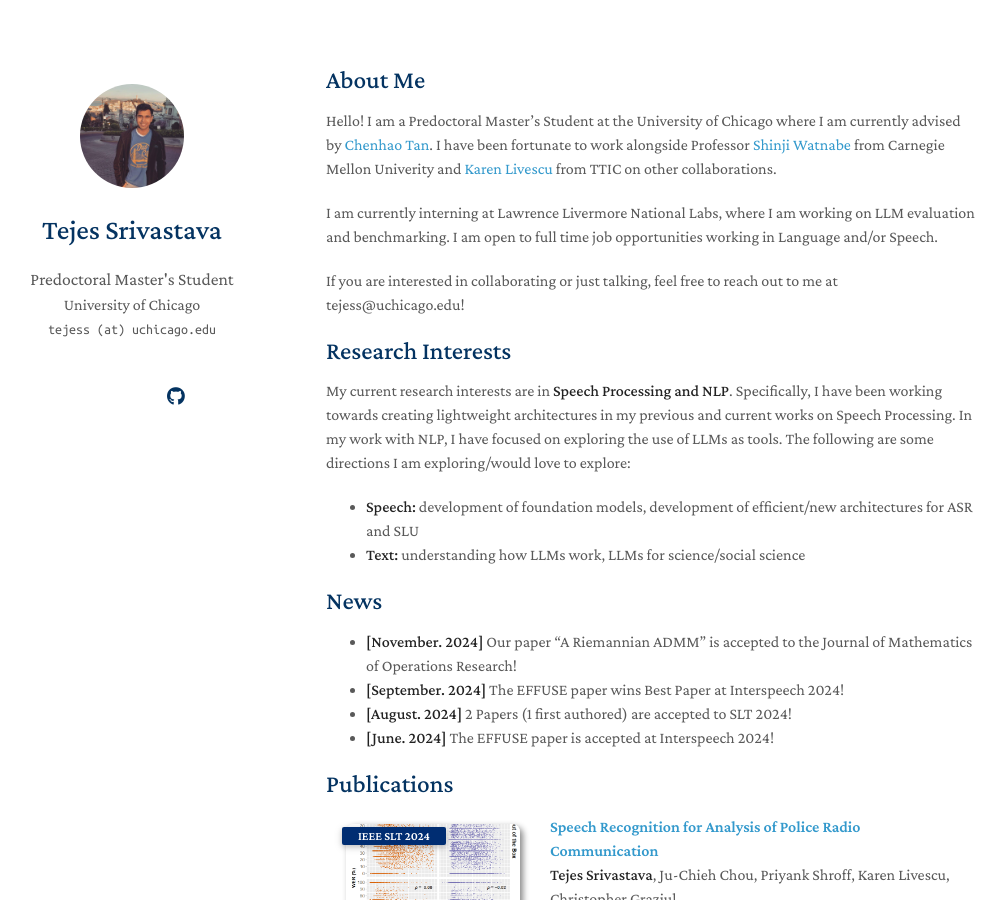
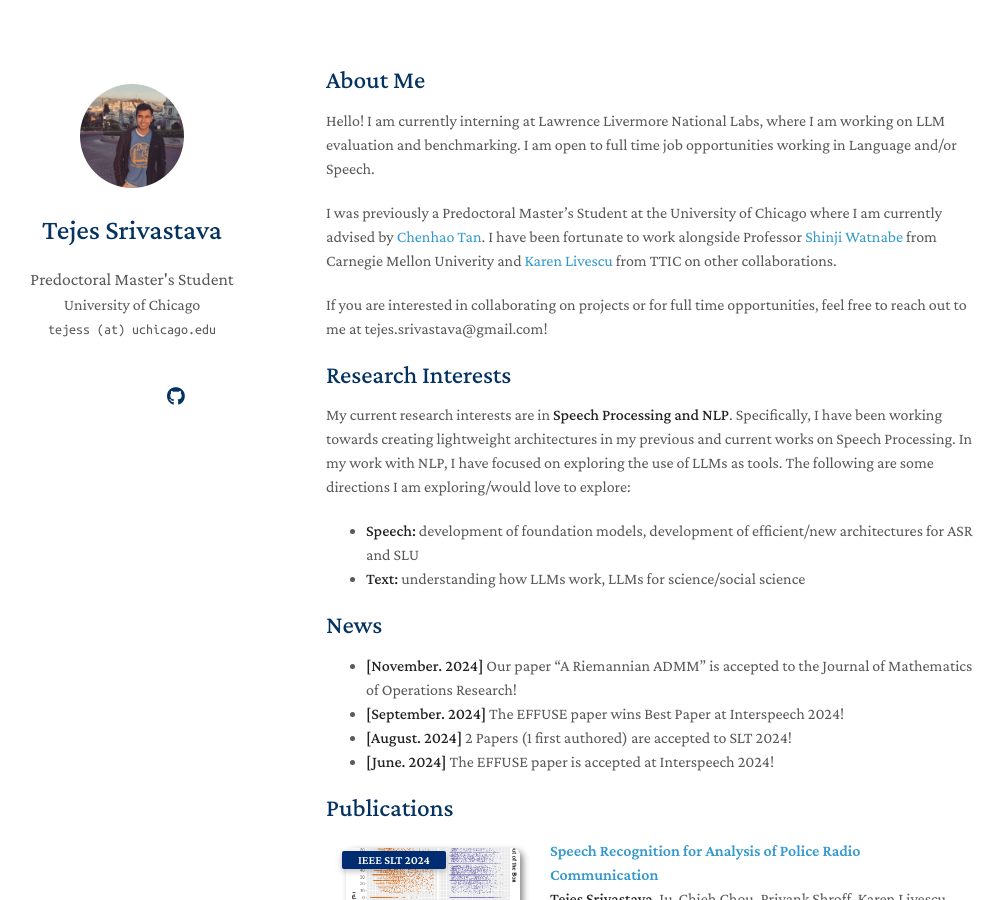
Before and after one commit to tejess/tejess.github.io, a Jekyll site: the page built from index.md, in a window 1280 px wide and 900 px high. Shown: the whole window, without its empty margins (144-1149 px from the left). Built offline with Jekyll 4.4.1, drawn with Linux system fonts in a browser that asks for light colours; a style sheet for code colours, icons or effects is not loaded; our own code applies the rules of GitHub Pages for plain Markdown files.

Commit message:
Update index.md

```diff
--- a/index.md
+++ b/index.md
@@ -4,12 +4,12 @@ layout: homepage
 
 ## About Me
 
-Hello! I am a Predoctoral Master's Student at the University of Chicago where I am currently advised by [Chenhao Tan](https://chenhaot.com/). I have been fortunate to work alongside Professor [Shinji Watnabe](https://www.wavlab.org/) from Carnegie Mellon Univerity and [Karen Livescu](https://home.ttic.edu/~klivescu/) from TTIC on other collaborations.
-
-I am currently interning at Lawrence Livermore National Labs, where I am working on LLM evaluation and benchmarking. I am open to full time job opportunities working in
+Hello! I am currently interning at Lawrence Livermore National Labs, where I am working on LLM evaluation and benchmarking. I am open to full time job opportunities working in
 Language and/or Speech.
 
-If you are interested in collaborating or just talking, feel free to reach out to me at tejess@uchicago.edu!
+I was previously a Predoctoral Master's Student at the University of Chicago where I am currently advised by [Chenhao Tan](https://chenhaot.com/). I have been fortunate to work alongside Professor [Shinji Watnabe](https://www.wavlab.org/) from Carnegie Mellon Univerity and [Karen Livescu](https://home.ttic.edu/~klivescu/) from TTIC on other collaborations.
+
+If you are interested in collaborating on projects or for full time opportunities, feel free to reach out to me at tejes.srivastava@gmail.com!
 
 ## Research Interests
 
```
